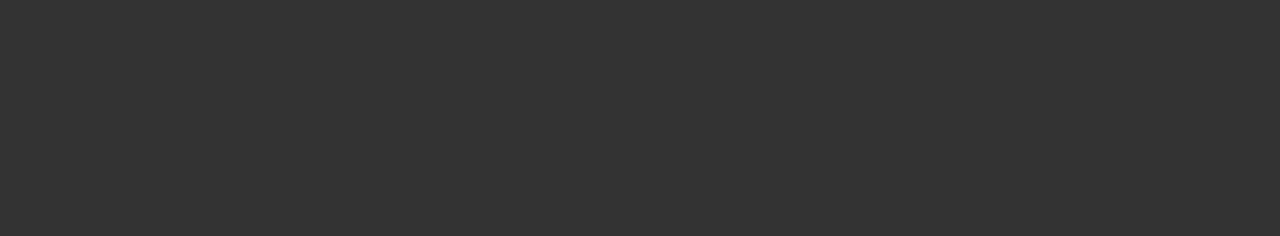
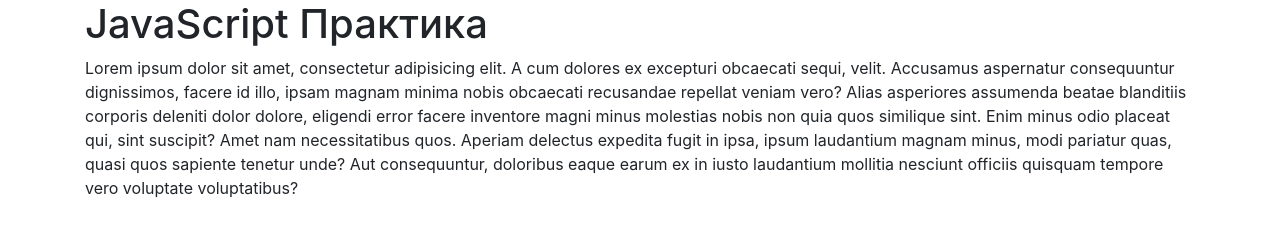
Before and after one commit to Kryakena/javascript_18_modal_window, a plain HTML site: page index.html in a window 1280 px wide. Drawn offline with nearby package versions, Linux system fonts and the light colour scheme.

Commit message:
Update project

```diff
--- a/index.html
+++ b/index.html
@@ -5,9 +5,9 @@
 <!-- Заголовок страницы, контейнер для других важных данных (не отображается) -->
 <head>
     <!-- Заголовок страницы в браузере -->
-    <title></title>
-    <!-- Подключаем CSS -->
-    <link rel="stylesheet" href="css/style.css">
+    <title>Модальное окно</title>
+    <!-- Подключаем CSS фреймворка bootstrap 4-->
+    <link rel="stylesheet" href="https://stackpath.bootstrapcdn.com/bootstrap/4.4.1/css/bootstrap.min.css" integrity="sha384-Vkoo8x4CGsO3+Hhxv8T/Q5PaXtkKtu6ug5TOeNV6gBiFeWPGFN9MuhOf23Q9Ifjh" crossorigin="anonymous">
     <!-- Кодировка страницы -->
     <meta charset="utf-8">
     <!-- Адаптив -->
@@ -18,7 +18,10 @@
 <!-- Оболочка для демонстрации -->
 <div class="wrapper">
     <!-- Контент -->
-
+    <div class="container">
+    <h1>JavaScript Практика</h1>
+    <p>Lorem ipsum dolor sit amet, consectetur adipisicing elit. A cum dolores ex excepturi obcaecati sequi, velit. Accusamus aspernatur consequuntur dignissimos, facere id illo, ipsam magnam minima nobis obcaecati recusandae repellat veniam vero? Alias asperiores assumenda beatae blanditiis corporis deleniti dolor dolore, eligendi error facere inventore magni minus molestias nobis non quia quos similique sint. Enim minus odio placeat qui, sint suscipit? Amet nam necessitatibus quos. Aperiam delectus expedita fugit in ipsa, ipsum laudantium magnam minus, modi pariatur quas, quasi quos sapiente tenetur unde? Aut consequuntur, doloribus eaque earum ex in iusto laudantium mollitia nesciunt officiis quisquam tempore vero voluptate voluptatibus?
+    </div>
     <!-- Подключаем jQuery -->
     <script src="https://code.jquery.com/jquery-3.4.1.min.js"></script>
     <!-- Подключаем файл JS скриптов -->
```
Also changed, not shown: 1 other file.
